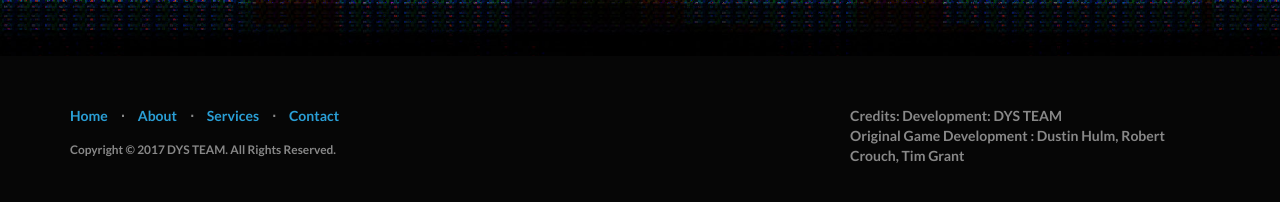
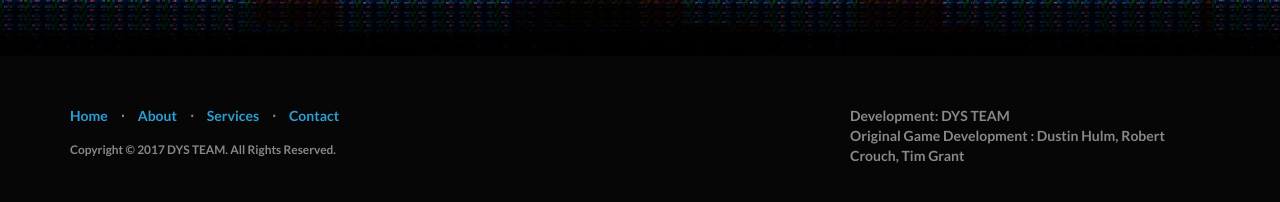
Before and after one commit to termitermitermi/dys_site, a Jekyll site: the page built from index.html, in a window 1280 px wide and 900 px high, scrolled down 2005 px. Shown: the part 684-886 px from the top of the window. Built offline with Jekyll 4.4.1, drawn with Linux system fonts in a browser that asks for light colours; nearby versions of some CDN libraries; library files that are not in the unit come from our copies.

Commit message:
Update _config.yml

```diff
--- a/_config.yml
+++ b/_config.yml
@@ -8,7 +8,7 @@ email: dysteam@dystopia2.com
 author: DYS TEAM
 description: A Multiplayer Cyberpunk FPS Built on UE4
 copyright: 'Copyright &copy; 2017 DYS TEAM. All Rights Reserved.'
-credits: 'Credits: Development: DYS TEAM<BR/>Original Game Development : Dustin Hulm, Robert Crouch, Tim Grant'
+credits: 'Development: DYS TEAM<BR/>Original Game Development : Dustin Hulm, Robert Crouch, Tim Grant'
 
 # ----------------------- #
 #    Jekyll & Plugins     #
```
